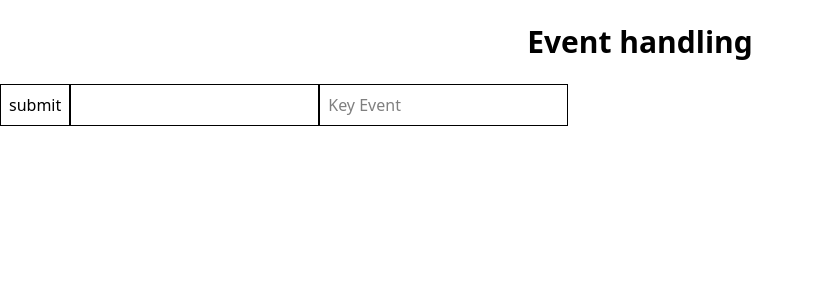
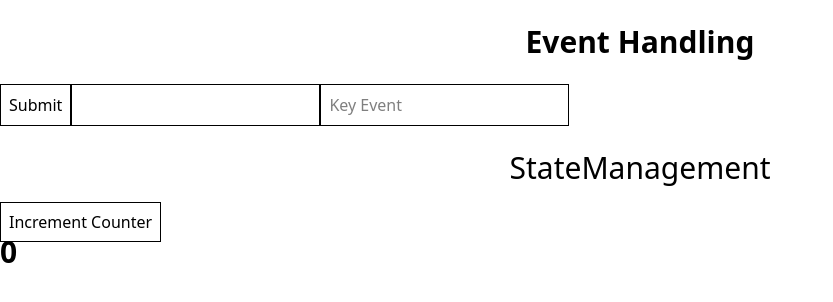
Before and after one commit to HARSHKR008/SECTION-2, a Next.js app in the folder frontend/: page /stateManagement in a window 1280 px wide. Shown: the top 302 px of the page, without its empty margins (0-833 px from the left). Built offline with nearby package versions, Linux system fonts and the light colour scheme.

Commit message:
Update page.jsx

```diff
--- a/frontend/src/app/stateManagement/page.jsx
+++ b/frontend/src/app/stateManagement/page.jsx
@@ -1,28 +1,45 @@
-'use client'
-import React from 'react'
 
-const stateManagement = () => {
+'use client';
+import React, { useState } from 'react'
+
+const StateManagement = () => {
+
+    //let count = 0;
+
+    const [count, setCount] = useState(0);
+
     return (
         <div className='container mx-auto'>
-        <h1 className='text-center font-bold text-3xl my-6'>Event handling</h1>
+            <h1 className='text-center font-bold text-3xl my-6'>Event Handling</h1>
+
             <button
                 className='border p-2'
-         onClick={() => {alert('button was clicked');
-         }}
-         >
-         submit
-        </button>
-        <input type='text' className='border p-2'
-        onChange={(e) =>
-        console.log(e.target.value)}
-        />
-        <input type="text" className='border p-2' placeholder='Key Event'
-        onKeyDown={(e) =>{
-          console.log(e.code)
+                onClick={() => { alert('button was clicked'); }}
+            >Submit</button>
+
+            <input type="text" className='border p-2'
+                onChange={(e) => {
+                    console.log(e.target.value);
                 }}
             />
+
+            <input type="text" className='border p-2' placeholder='Key Event'
+                onKeyDown={(e) => {
+                    console.log(e.code);
+                }}
+            />
+
+            <h3 className='text-center text-3xl my-6'>StateManagement</h3>
+            <botton className='border p-2'
+            onClick={() => { setCount(count+1); console.log(count); }}
+            >
+              Increment Counter
+            </botton>
+            <p className='text-3xl font-bold'>
+              {count}
+            </p>
         </div>
     )
 }
 
-export default stateManagement
+export default StateManagement;
```
Lines whose indentation alone changed are shown as unchanged.
